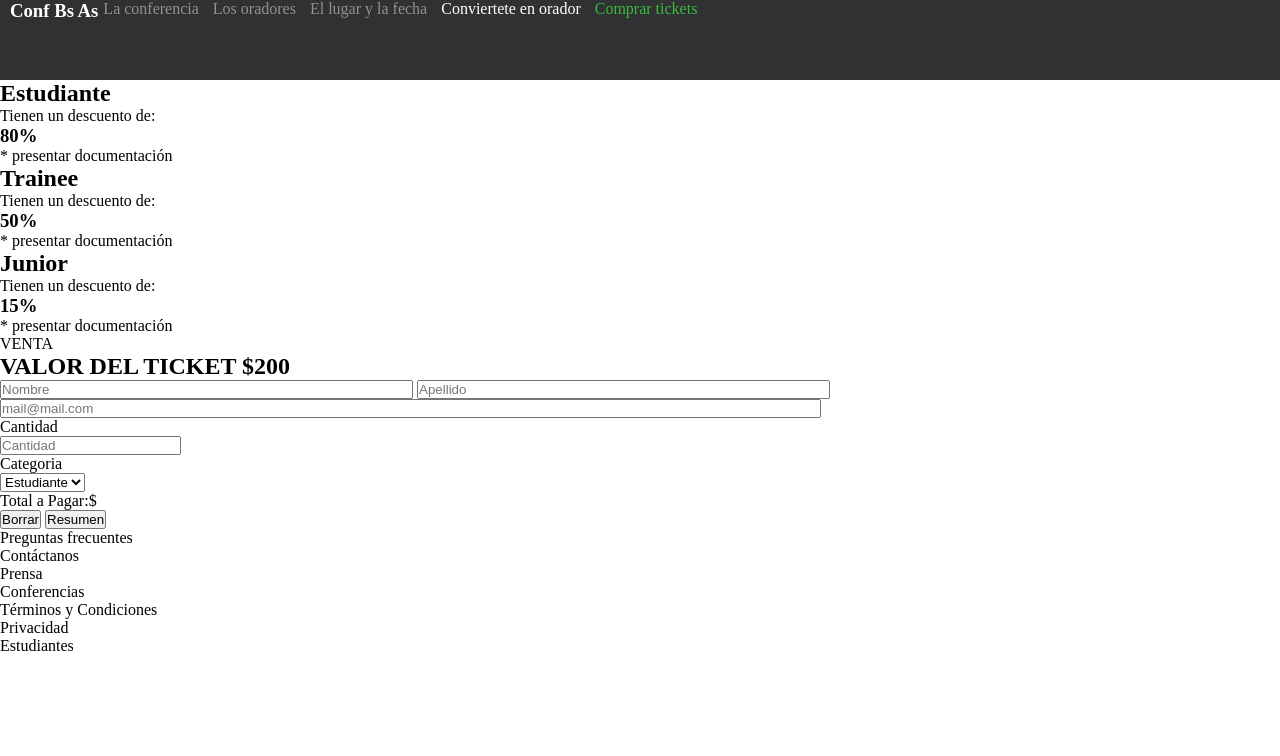
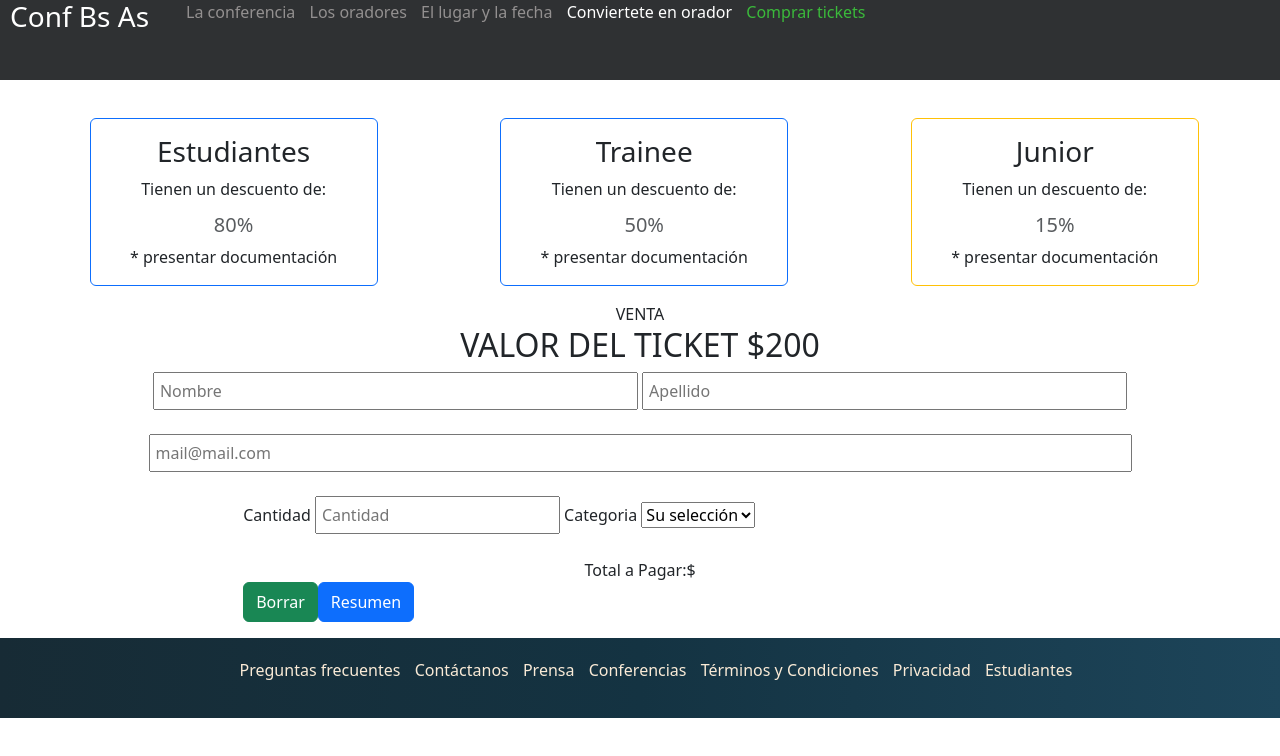
Before and after one commit to GabrielaVillafane/TPO-FrontEnd-Oct-23, a plain HTML site: page pages/tickets.html in a window 1280 px wide. Drawn offline with nearby package versions, Linux system fonts and the light colour scheme.

Commit message:
Modificación página de tickets

```diff
--- a/css/tickets.css
+++ b/css/tickets.css
@@ -29,7 +29,7 @@
     /* hago que los elementos se pongan en bloque */
     display: flex;
     flex-direction: row;
-    align-items:justify;
+    align-items: justify;
 }
 
 header nav ul li {
@@ -42,3 +42,78 @@ header nav ul li {
 .linkNavegacion {
     text-decoration: none;
 }
+
+.tickets {
+    display: flex;
+    width: 100%;
+    flex-direction: row;
+    justify-items: center;
+    gap: 33px;
+    margin-top: 3%;
+    /* background-color: greenyellow; */
+    text-align: center;
+}
+
+.card {
+    margin-left: 7%;
+    align-items: center;
+}
+
+.FormularioTicket {
+    width: 80%;
+    display: flex;
+    flex-direction: column;
+    gap: 3%;
+    margin-left: 10%;
+    margin-right: 10%;
+    text-align: center;
+    padding: 1rem;
+}
+
+form input {
+    padding: 5px;
+}
+
+.CantidadYCategoria {
+    display: flex;
+    flex-direction: row;
+    width: 80%;
+    gap: 3%;
+    margin-left: 10%;
+    margin-right: 10%;
+    align-items: left;
+    /* background-color: yellow; */
+}
+
+.CompreTickets {
+    display: flex;
+    flex-direction: row;
+    width: 80%;
+    margin-left: 10%;
+    margin-right: 10%;
+}
+button {
+
+    background-color: #44c720;
+    border: 2px solid #44c720;
+    height: 40px;
+    color: #ffffff;
+}
+
+.footer {
+    display: flex;
+    align-items: center;
+    justify-content: space-around;
+    width: 100%;
+    height: 10vh;
+    background: linear-gradient(to right, #172b35, #143342, #1d455a);
+    color: antiquewhite;
+    margin-bottom: 0;
+}
+
+footer ul li {
+    /* esto hace que el listado no tenga la item del circulito */
+    list-style-type: none;
+    display: inline;
+    padding: 5px;
+}
--- a/pages/tickets.html
+++ b/pages/tickets.html
@@ -6,6 +6,9 @@
     <meta name="viewport" content="width=device-width, initial-scale=1.0">
     <link rel="stylesheet" href="../css/tickets.css">
     <link rel="shortcut icon" href="./assets/img/favicon.ico" type="image/x-icon">
+    <meta name="viewport" content="width=device-width, initial-scale=1">
+    <link href="https://cdn.jsdelivr.net/npm/bootstrap@5.3.2/dist/css/bootstrap.min.css" rel="stylesheet"
+        integrity="sha384-T3c6CoIi6uLrA9TneNEoa7RxnatzjcDSCmG1MXxSR1GAsXEV/Dwwykc2MPK8M2HN" crossorigin="anonymous">
     <title>TPO FrontEnd VILLAFAÑE GABRIELA</title>
 </head>
 
@@ -17,71 +20,78 @@
                 <li><a class="linkNavegacion ColorGrey" href="../index.html#LaConferencia">La conferencia</a></li>
                 <li><a class="linkNavegacion ColorGrey" href="../index.html#Oradores">Los oradores</a></li>
                 <li><a class="linkNavegacion ColorGrey" href="../index.html#LugarFecha">El lugar y la fecha</a></li>
-                <li><a class="linkNavegacion ColorWhite" href="../index.html#ConvierteteEnOrador">Conviertete en orador</a></li>
+                <li><a class="linkNavegacion ColorWhite" href="../index.html#ConvierteteEnOrador">Conviertete en
+                        orador</a></li>
                 <li><a class="linkNavegacion ColorGreen" href="#">Comprar tickets</a></li>
             </ul>
         </nav>
     </header>
     <main>
         <section id="tickets" class="tickets">
-            <!-- son tarjetas que tienen que quedar iguales y como hay que estilarlas es convenientes ponerlas dentro de un div -->
-            <div class="tarjetas">
-                <!--  loading lazy: hace que la imagen se cargue solo cuando paso por la pantalla*/ -->
-                <div class="cuerpoTajeta">
-                    <h2 class="Categoria">Estudiante</h2>
-                    <p>Tienen un descuento de:</p>
-                    <h3 class="porcentaje">80%</h3>
-                    <p>* presentar documentación</p>
+            <div class="card border border-primary" style="width: 18rem;">
+                <div class="card-body">
+                    <h3 class="card-title Categoria">Estudiantes</h3>
+                    <p class="card-text">Tienen un descuento de:</p>
+                    <h5 class="card-subtitle mb-2 text-body-secondary">80%</h5>
+                    <p class="card-text">* presentar documentación</p>
                 </div>
             </div>
-            <div class="tarjetas">
-                <div class="cuerpoTajeta">
-                    <h2 class="Categoria">Trainee</h2>
-                    <p>Tienen un descuento de:</p>
-                    <h3 class="porcentaje">50%</h3>
-                    <p>* presentar documentación</p>
+            <div class="card border border-primary" style="width: 18rem;">
+                <div class="card-body">
+                    <h3 class="card-title Categoria">Trainee</h3>
+                    <p class="card-text">Tienen un descuento de:</p>
+                    <h5 class="card-subtitle mb-2 text-body-secondary">50%</h5>
+                    <p class="card-text">* presentar documentación</p>
                 </div>
             </div>
-            <div class="tarjetas">
-                <div class="cuerpoTajeta">
-                    <h2 class="Categoria">Junior</h2>
-                    <p>Tienen un descuento de:</p>
-                    <h3 class="porcentaje">15%</h3>
-                    <p>* presentar documentación</p>
+            <div class="card border border-warning" style="width: 18rem;">
+                <div class="card-body">
+                    <h3 class="card-title Categoria">Junior</h3>
+                    <p class="card-text">Tienen un descuento de:</p>
+                    <h5 class="card-subtitle mb-2 text-body-secondary">15%</h5>
+                    <p class="card-text">* presentar documentación</p>
                 </div>
             </div>
         </section>
         <section id="FormularioTicket" class="FormularioTicket">
             <div>VENTA</div>
             <h2>VALOR DEL TICKET $200</h2>
-            <form action="./pages/404.html" method="get">
+            <form action="./../js/" method="get">
                 <div>
-                    <input size="49" type="text" id="name" name="name" placeholder="Nombre" required>
-                    <input size="49" type="text" id="apellido" name="apellido" placeholder="Apellido" required>
+                    <div>
+                        <input type="text" size="46" id="name" name="name" placeholder="Nombre" required>
+                        <input type="text" size="46" id="apellido" name="apellido" placeholder="Apellido" required>
+                    </div>
+                    <br>
+                    <div>
                         <input size="100" id="" type="text" placeholder="mail@mail.com">
                     </div>
-                <div>
-                    <p>Cantidad</p>
-                    <input size="" type="text" id="" placeholder="Cantidad" required>
                 </div>
-                <div>
-                    <p>Categoria</p>
-                    <select name="Categoria" id="Categoria">
+                <br>
+                <div class="CantidadYCategoria">
+                    <span>Cantidad</spap> <input class="Cantidad" type="text" id="" placeholder="Cantidad" required>
+                        <sapn>Categoria</sapn> <select class="Categoria" name="Categoria" id="Categoria">
+                            <option>Su selección</option>
                             <option>Estudiante</option>
                             <option>Trainee</option>
                             <option>Junior</option>
                         </select>
                 </div>
-                <p>Total a Pagar:$</p>
+                <br>
+                <span>Total a Pagar:$</span><br>
                 <!-- Aca tengo que poner el importe que saco con la validación -->
+                <div class="CompreTickets">
                     <div>
-                    <input type="reset" value="Borrar">
-                    <input type="submit" value="Resumen">
+                        <button close="width" type="reset" class="btn btn-success">Borrar</button>
+                    </div>
+                    <div>
+                        <button type="submit" class="btn btn-primary">Resumen</button>
+                    </div>
                 </div>
             </form>
         </section>
     </main>
-    <footer>
+    <footer class="footer">
         <div>
             <ul>
                 <li>Preguntas frecuentes</li>
@@ -93,6 +103,9 @@
                 <li>Estudiantes</li>
             </ul>
     </footer>
+    <script src="https://cdn.jsdelivr.net/npm/bootstrap@5.3.2/dist/js/bootstrap.bundle.min.js"
+        integrity="sha384-C6RzsynM9kWDrMNeT87bh95OGNyZPhcTNXj1NW7RuBCsyN/o0jlpcV8Qyq46cDfL"
+        crossorigin="anonymous"></script>
    </body>
 
 </html>
```
Lines whose indentation alone changed are shown as unchanged.
